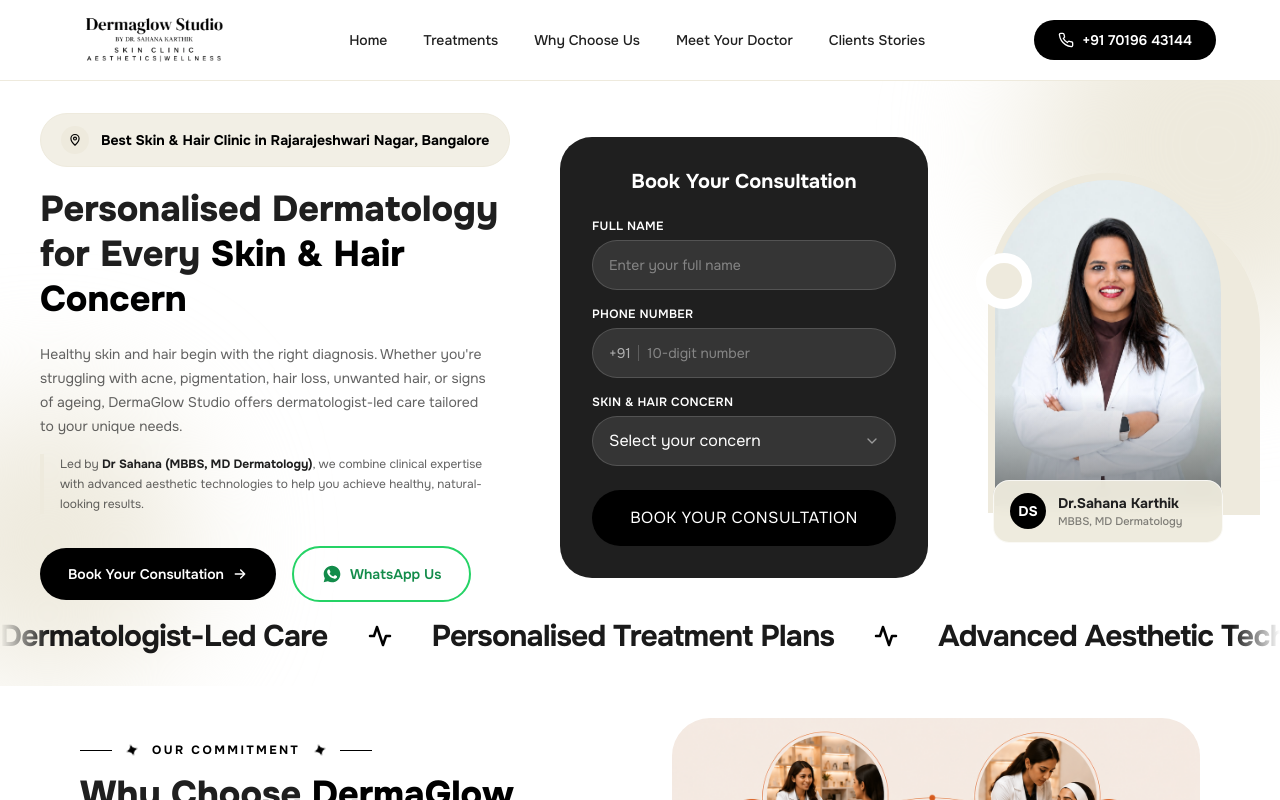
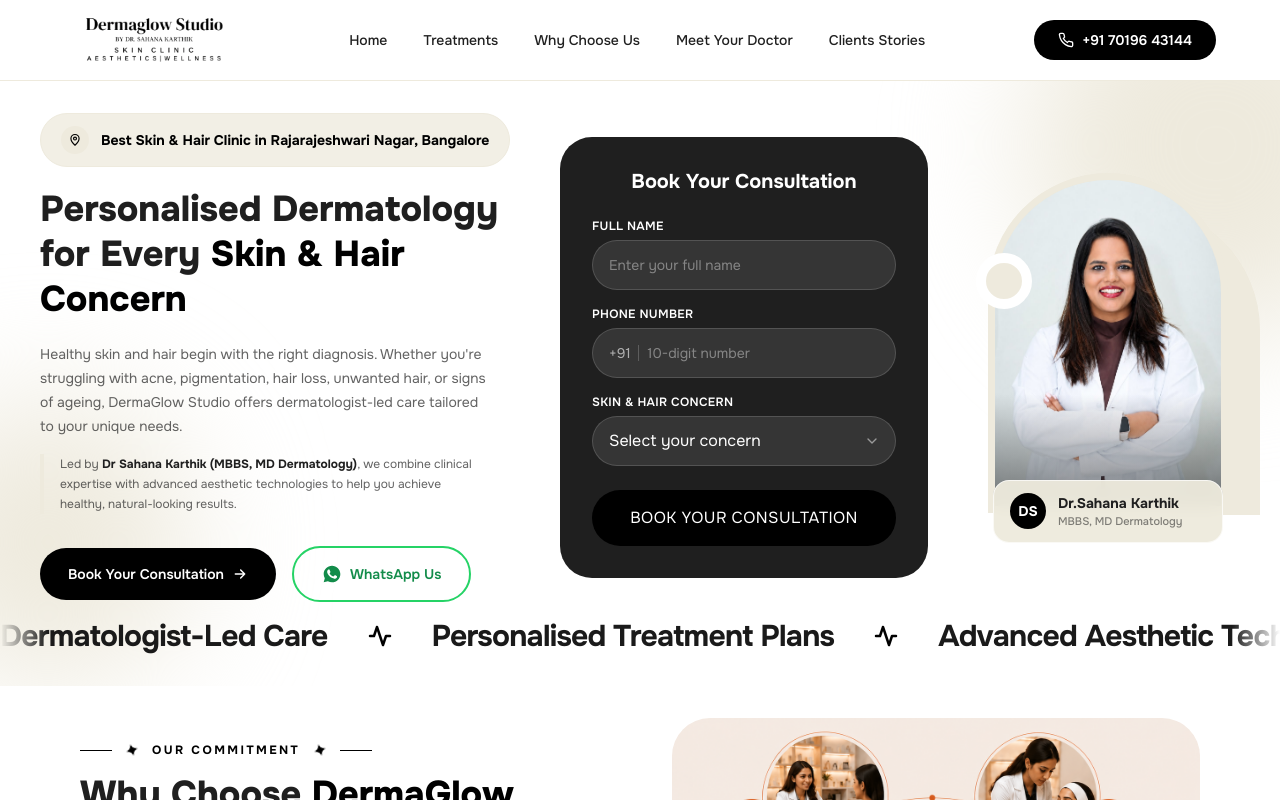
Before and after one commit to crowddevelopers08-arch/dermaglo-lp, a Next.js app: page / in a window 1280 px wide. Shown: the top 800 px of the page. Built offline with nearby package versions, Linux system fonts and the light colour scheme.

Commit message:
create a new lp carewell clinicsxpodd

```diff
--- a/components/HeroBannerSection.tsx
+++ b/components/HeroBannerSection.tsx
@@ -195,7 +195,7 @@ export default function HeroBannerSection() {
           >
             Led by{" "}
             <strong style={{ color: NAVY }}>
-              Dr Sahana (MBBS, MD Dermatology)
+              Dr Sahana Karthik (MBBS, MD Dermatology)
             </strong>
             , we combine clinical expertise with advanced aesthetic
             technologies to help you achieve healthy, natural-looking
```
